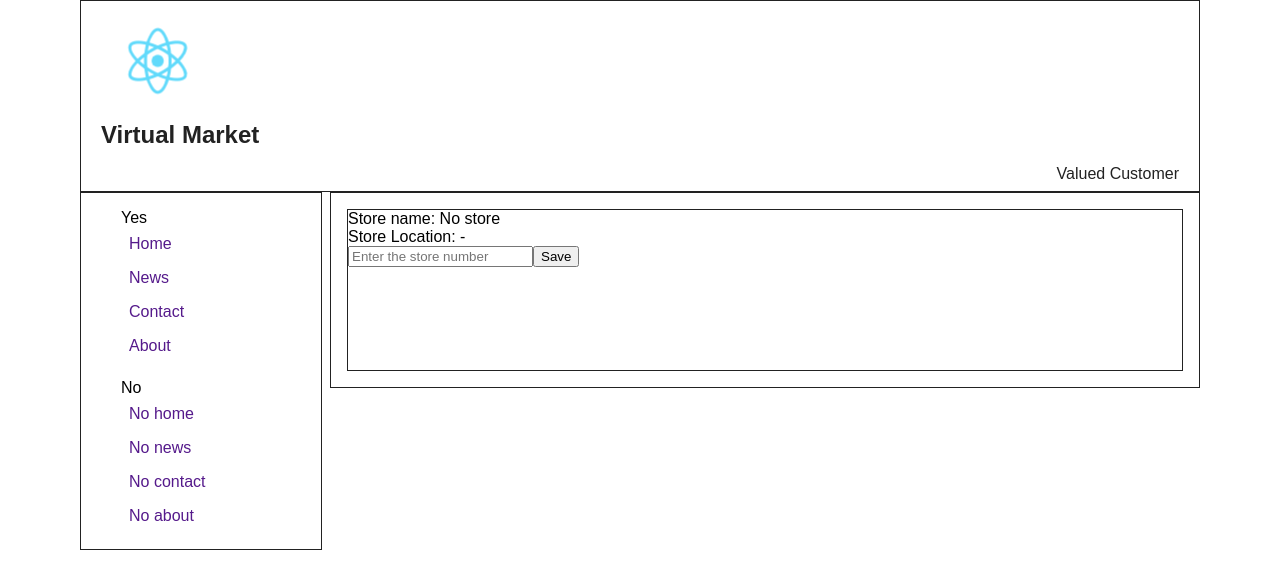
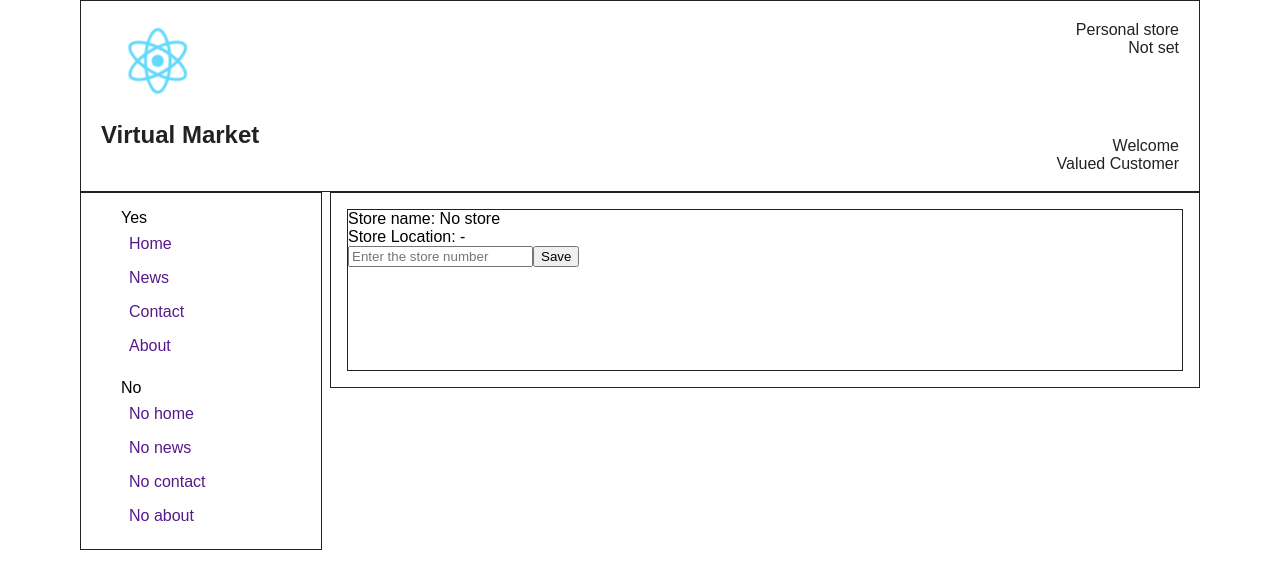
Before and after one commit to PrasunPK/simple_react_app, a React (Create React App) app: page / in a window 1280 px wide. Shown: the top 588 px of the page. Built offline with nearby package versions, Linux system fonts and the light colour scheme; no server answers.

Commit message:
Update store in header

```diff
--- a/src/App.css
+++ b/src/App.css
@@ -35,9 +35,19 @@
 }
 
 /* Custom styles */
-
+.header-left{
+    float: left;
+    width: 60%;
+}
 .greetings {
     text-align: right;
+    width: 40%;
+    float: left;
+    height: 100%;
+}
+
+.greetings .firstName {
+    margin-top: 5rem;
 }
 
 .LeftNav {
--- a/src/components/Header.js
+++ b/src/components/Header.js
@@ -1,16 +1,19 @@
 import React, {Component} from 'react';
 import logo from '../logo.svg';
 
-const Header = ({profile}) => {
+const Header = ({profile, store}) => {
     return (
         <div className="App">
             <header className="App-header">
-                <div>
+                <div className="header-left">
                     <img src={logo} className="App-logo" alt="logo"/>
                     <h1 className="App-title">Virtual Market</h1>
                 </div>
                 <div className="greetings">
-                    <span> {(profile && profile.firstName) ? profile.firstName : "Valued Customer"}</span>
+                    <div className="store-detail">
+                        Personal store<br/>{ (store && store.name) ? store.name : "Not set"}
+                    </div>
+                    <div className="firstName">Welcome<br/>{(profile && profile.firstName) ? profile.firstName : "Valued Customer"}</div>
                 </div>
             </header>
         </div>
--- a/src/containers/HeaderContainer.js
+++ b/src/containers/HeaderContainer.js
@@ -1,5 +1,5 @@
 import {connect} from "react-redux";
-import {getProfile} from "../actions";
+import {getProfile, getStore} from "../actions";
 import Header from "../components/Header";
 
 const mapStateToProps = (state, ownProps) => {
@@ -10,7 +10,8 @@ const mapStateToProps = (state, ownProps) => {
 
 const mapDispatchToProps = (dispatch, ownProps) => {
     return {
-        loadProfile: getProfile(dispatch)
+        loadProfile: getProfile(dispatch),
+        loadStore: getStore(dispatch)
     }
 };
 
```
